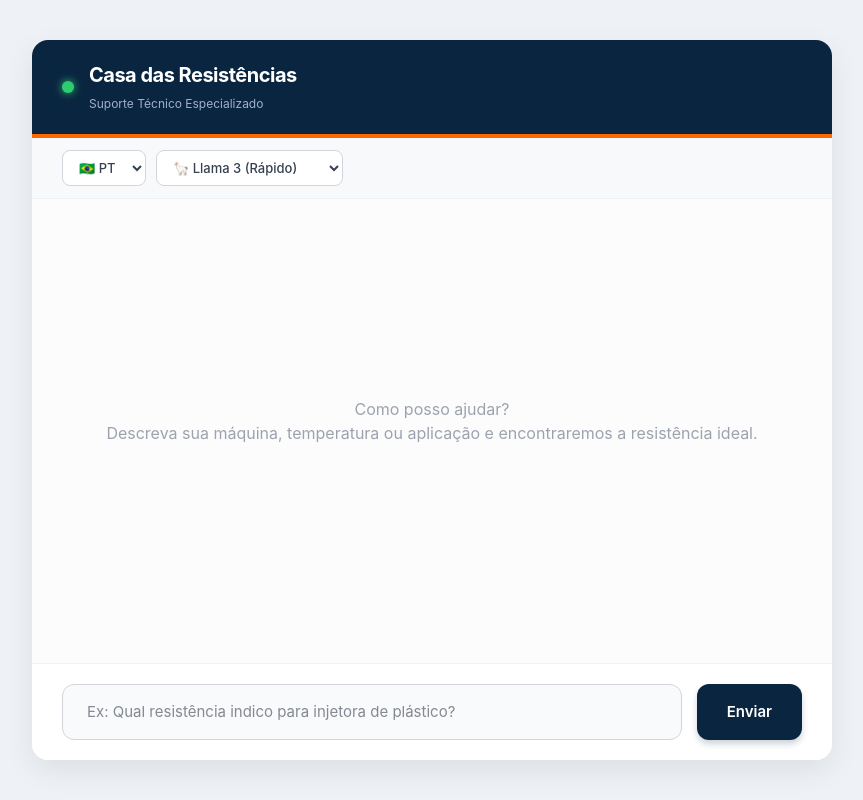
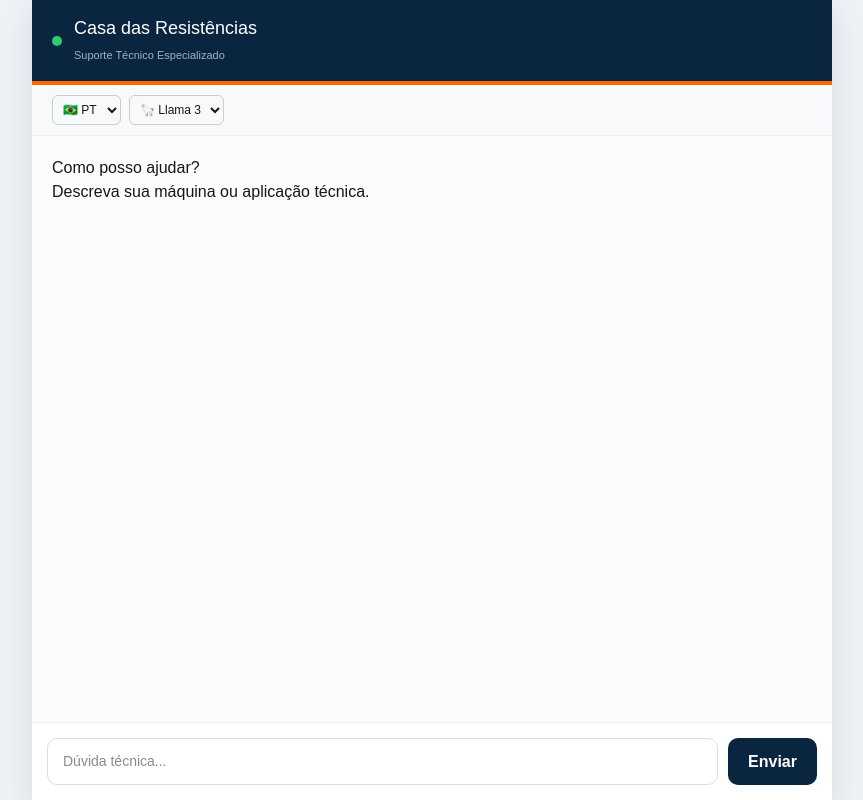
Before and after one commit to gbsnt/casa-das-resistencias-bot, a Next.js app: page / in a window 1280 px wide. Shown: the whole page, without its empty margins (208-1071 px from the left). Built offline with nearby package versions, Linux system fonts and the light colour scheme.

Commit message:
Versão final com Pinecone Inference

```diff
--- a/app/page.js
+++ b/app/page.js
@@ -6,11 +6,8 @@ export default function Chat() {
   const [messages, setMessages] = useState([]);
   const [input, setInput] = useState('');
   const [loading, setLoading] = useState(false);
-
-  // Nossos seletores de Idioma e IA
   const [language, setLanguage] = useState('Português');
   const [provider, setProvider] = useState('groq');
-
   const [modelUsado, setModelUsado] = useState('');
   const messagesEndRef = useRef(null);
 
@@ -34,7 +31,6 @@ export default function Chat() {
       const response = await fetch('/api/chat', {
         method: 'POST',
         headers: { 'Content-Type': 'application/json' },
-        // Agora enviamos o provider (IA escolhida) para o backend!
         body: JSON.stringify({ messages: [...messages, userMsg], language, provider }),
       });
 
@@ -46,255 +42,190 @@ export default function Chat() {
         setMessages(prev => [...prev, { role: 'assistant', content: data.content }]);
       }
     } catch (err) {
-      setMessages(prev => [...prev, { role: 'assistant', content: '❌ Erro de conexão com o servidor.' }]);
+      setMessages(prev => [...prev, { role: 'assistant', content: '❌ Erro de conexão.' }]);
     } finally {
       setLoading(false);
     }
   };
 
   return (
-    <div style={styles.background}>
-      <div style={styles.container}>
-        <header style={styles.header}>
-          <div style={styles.logoArea}>
-            <div style={styles.statusDot}></div>
+    <div className="background">
+      <div className="container">
+        <header className="header">
+          <div className="logoArea">
+            <div className="statusDot"></div>
             <div>
-              <h1 style={styles.title}>Casa das Resistências</h1>
-              <span style={styles.subtitle}>Suporte Técnico Especializado</span>
+              <h1 className="title">Casa das Resistências</h1>
+              <span className="subtitle">Suporte Técnico Especializado</span>
             </div>
           </div>
         </header>
 
-        <div style={styles.settingsBar}>
-          <div style={styles.selectors}>
-            <select style={styles.select} value={language} onChange={(e) => setLanguage(e.target.value)}>
+        <div className="settingsBar">
+          <div className="selectors">
+            <select className="select" value={language} onChange={(e) => setLanguage(e.target.value)}>
               <option value="Português">🇧🇷 PT</option>
               <option value="English">🇺🇸 EN</option>
               <option value="Español">🇪🇸 ES</option>
             </select>
 
-            <select style={styles.select} value={provider} onChange={(e) => setProvider(e.target.value)}>
-              <option value="groq">🦙 Llama 3 (Rápido)</option>
-              <option value="gemini">✨ Gemini 1.5 (Google)</option>
+            <select className="select" value={provider} onChange={(e) => setProvider(e.target.value)}>
+              <option value="groq">🦙 Llama 3</option>
+              <option value="gemini">✨ Gemini</option>
             </select>
           </div>
-
-          {modelUsado && (
-            <span style={styles.modelBadge}>Respondido por: <strong>{modelUsado}</strong></span>
-          )}
+          {modelUsado && <span className="modelBadge">IA: <strong>{modelUsado}</strong></span>}
         </div>
 
-        <main style={styles.chatWindow}>
+        <main className="chatWindow">
           {messages.length === 0 && (
-            <div style={styles.emptyState}>
+            <div className="emptyState">
               <h2>Como posso ajudar?</h2>
-              <p>Descreva sua máquina, temperatura ou aplicação e encontraremos a resistência ideal.</p>
+              <p>Descreva sua máquina ou aplicação técnica.</p>
             </div>
           )}
 
           {messages.map((m, i) => (
-            <div key={i} style={m.role === 'user' ? styles.userRow : styles.aiRow}>
-              <div style={m.role === 'user' ? styles.userBubble : styles.aiBubble}>
+            <div key={i} className={m.role === 'user' ? 'userRow' : 'aiRow'}>
+              <div className={m.role === 'user' ? 'userBubble' : 'aiBubble'}>
                 <ReactMarkdown>{m.content}</ReactMarkdown>
               </div>
             </div>
           ))}
           {loading && (
-            <div style={styles.aiRow}>
-              <div style={styles.loadingBubble}>
-                <span style={styles.pulse}>Processando catálogo...</span>
-              </div>
+            <div className="aiRow">
+              <div className="loadingBubble pulse">Processando catálogo...</div>
             </div>
           )}
           <div ref={messagesEndRef} />
         </main>
 
-        <form onSubmit={sendMessage} style={styles.inputArea}>
+        <form onSubmit={sendMessage} className="inputArea">
           <input
-            style={styles.input}
+            className="input"
             value={input}
             onChange={e => setInput(e.target.value)}
-            placeholder="Ex: Qual resistência indico para injetora de plástico?"
+            placeholder="Dúvida técnica..."
             disabled={loading}
           />
-          <button style={loading ? styles.btnOff : styles.btnOn} type="submit" disabled={loading}>
+          <button className={loading ? 'btnOff' : 'btnOn'} type="submit" disabled={loading}>
             {loading ? '⏳' : 'Enviar'}
           </button>
         </form>
       </div>
+
+      <style jsx>{`
+        .background {
+          background-color: #eef2f6;
+          min-height: 100dvh; /* dvh evita bugs de altura no Chrome mobile */
+          display: flex;
+          justify-content: center;
+          align-items: center;
+          font-family: sans-serif;
+        }
+        .container {
+          display: flex;
+          flex-direction: column;
+          height: 100dvh;
+          width: 100%;
+          max-width: 800px;
+          background: white;
+          box-shadow: 0 10px 30px rgba(0,0,0,0.1);
+        }
+        .header {
+          background: #0a2540;
+          color: white;
+          padding: 15px 20px;
+          border-bottom: 4px solid #ff6600;
+        }
+        .title { font-size: 18px; margin: 0; }
+        .subtitle { font-size: 11px; color: #a1b0cb; }
+        .statusDot { width: 10px; height: 10px; background: #2ecc71; border-radius: 50%; }
+        .logoArea { display: flex; align-items: center; gap: 12px; }
+
+        .settingsBar {
+          display: flex;
+          flex-wrap: wrap;
+          justify-content: space-between;
+          padding: 10px 20px;
+          background: #f8f9fa;
+          gap: 10px;
+          border-bottom: 1px solid #eee;
+        }
+        .selectors { display: flex; gap: 8px; }
+        .select { padding: 6px; border-radius: 6px; border: 1px solid #ccc; font-size: 12px; }
+        .modelBadge { font-size: 11px; color: #666; align-self: center; }
+
+        .chatWindow {
+          flex: 1;
+          overflow-y: auto;
+          padding: 20px;
+          display: flex;
+          flex-direction: column;
+          gap: 15px;
+          background: #fcfcfc;
+        }
+        .userRow { align-self: flex-end; max-width: 85%; }
+        .aiRow { align-self: flex-start; max-width: 90%; }
+
+        .userBubble {
+          background: #ff6600;
+          color: white;
+          padding: 12px 16px;
+          border-radius: 18px 18px 2px 18px;
+          font-size: 14px;
+        }
+        .aiBubble {
+          background: white;
+          border: 1px solid #e5e7eb;
+          padding: 12px 16px;
+          border-radius: 18px 18px 18px 2px;
+          font-size: 14px;
+          line-height: 1.5;
+        }
+
+        .inputArea {
+          padding: 15px;
+          display: flex;
+          gap: 10px;
+          border-top: 1px solid #eee;
+        }
+        .input {
+          flex: 1;
+          padding: 12px 15px;
+          border-radius: 10px;
+          border: 1px solid #ddd;
+          font-size: 14px;
+          outline: none;
+        }
+        .btnOn {
+          background: #0a2540;
+          color: white;
+          border: none;
+          padding: 0 20px;
+          border-radius: 10px;
+          font-weight: bold;
+        }
+
+        @media (max-width: 600px) {
+          .container { height: 100dvh; border-radius: 0; }
+          .header { padding: 10px 15px; }
+          .title { font-size: 16px; }
+          .chatWindow { padding: 15px; }
+          .settingsBar { padding: 8px 15px; }
+          .inputArea { padding: 10px; }
+          .userBubble, .aiBubble { font-size: 13.5px; padding: 10px 14px; }
+          .btnOn { padding: 0 15px; }
+          .modelBadge { width: 100%; text-align: center; order: 3; }
+        }
+
+        @keyframes pulse {
+          0% { opacity: 0.5; }
+          50% { opacity: 1; }
+          100% { opacity: 0.5; }
+        }
+        .pulse { animation: pulse 1.5s infinite; }
+      `}</style>
     </div>
   );
 }
-
-const styles = {
-  background: {
-    backgroundColor: '#eef2f6',
-    minHeight: '100vh',
-    display: 'flex',
-    justifyContent: 'center',
-    alignItems: 'center',
-    padding: '20px',
-    fontFamily: '"Inter", "Segoe UI", sans-serif',
-  },
-  container: {
-    display: 'flex',
-    flexDirection: 'column',
-    height: '90vh',
-    width: '100%',
-    maxWidth: '800px',
-    backgroundColor: '#ffffff',
-    borderRadius: '16px',
-    boxShadow: '0 10px 30px rgba(0,0,0,0.08)',
-    overflow: 'hidden'
-  },
-  header: {
-    backgroundColor: '#0a2540', // Azul super escuro industrial
-    borderBottom: '4px solid #ff6600', // Detalhe laranja (aquecimento/resistência)
-    color: 'white',
-    padding: '20px 30px',
-    display: 'flex',
-    justifyContent: 'space-between',
-    alignItems: 'center'
-  },
-  logoArea: {
-    display: 'flex',
-    alignItems: 'center',
-    gap: '15px'
-  },
-  statusDot: {
-    width: '12px',
-    height: '12px',
-    backgroundColor: '#2ecc71',
-    borderRadius: '50%',
-    boxShadow: '0 0 8px #2ecc71'
-  },
-  title: {
-    fontSize: '20px',
-    margin: 0,
-    fontWeight: '700',
-    letterSpacing: '-0.5px'
-  },
-  subtitle: {
-    fontSize: '12px',
-    color: '#a1b0cb'
-  },
-  settingsBar: {
-    display: 'flex',
-    justifyContent: 'space-between',
-    alignItems: 'center',
-    padding: '12px 30px',
-    backgroundColor: '#f8f9fa',
-    borderBottom: '1px solid #edf2f7'
-  },
-  selectors: {
-    display: 'flex',
-    gap: '10px'
-  },
-  select: {
-    padding: '8px 12px',
-    borderRadius: '8px',
-    border: '1px solid #d1d5db',
-    fontSize: '13px',
-    outline: 'none',
-    backgroundColor: '#fff',
-    cursor: 'pointer',
-    fontWeight: '500',
-    color: '#374151'
-  },
-  modelBadge: {
-    fontSize: '12px',
-    color: '#6b7280',
-  },
-  chatWindow: {
-    flex: 1,
-    overflowY: 'auto',
-    padding: '30px',
-    display: 'flex',
-    flexDirection: 'column',
-    gap: '20px',
-    backgroundColor: '#fcfcfc'
-  },
-  emptyState: {
-    textAlign: 'center',
-    color: '#9ca3af',
-    marginTop: 'auto',
-    marginBottom: 'auto',
-  },
-  userRow: {
-    alignSelf: 'flex-end',
-    maxWidth: '75%'
-  },
-  aiRow: {
-    alignSelf: 'flex-start',
-    maxWidth: '85%'
-  },
-  userBubble: {
-    backgroundColor: '#ff6600', // Laranja Casa das Resistências
-    color: 'white',
-    padding: '14px 20px',
-    borderRadius: '20px 20px 4px 20px',
-    fontSize: '15px',
-    boxShadow: '0 4px 12px rgba(255, 102, 0, 0.2)',
-    lineHeight: '1.5'
-  },
-  aiBubble: {
-    backgroundColor: '#ffffff',
-    color: '#1f2937',
-    padding: '14px 20px',
-    borderRadius: '20px 20px 20px 4px',
-    fontSize: '15px',
-    border: '1px solid #e5e7eb',
-    lineHeight: '1.6',
-    boxShadow: '0 4px 12px rgba(0,0,0,0.03)',
-    whiteSpace: 'pre-wrap',
-    overflowWrap: 'break-word'
-  },
-  loadingBubble: {
-    padding: '14px 20px',
-    backgroundColor: '#f3f4f6',
-    borderRadius: '20px 20px 20px 4px',
-    fontSize: '14px',
-    color: '#6b7280',
-  },
-  pulse: {
-    animation: 'pulse 1.5s infinite',
-  },
-  inputArea: {
-    padding: '20px 30px',
-    backgroundColor: '#ffffff',
-    display: 'flex',
-    gap: '15px',
-    borderTop: '1px solid #edf2f7'
-  },
-  input: {
-    flex: 1,
-    padding: '16px 24px',
-    borderRadius: '12px',
-    border: '1px solid #d1d5db',
-    outline: 'none',
-    fontSize: '15px',
-    transition: 'border-color 0.2s',
-    backgroundColor: '#f9fafb',
-    color: '#111827'
-  },
-  btnOn: {
-    backgroundColor: '#0a2540',
-    color: 'white',
-    border: 'none',
-    padding: '0 30px',
-    borderRadius: '12px',
-    cursor: 'pointer',
-    fontWeight: '600',
-    fontSize: '15px',
-    transition: 'background-color 0.2s',
-    boxShadow: '0 4px 6px rgba(10, 37, 64, 0.2)'
-  },
-  btnOff: {
-    backgroundColor: '#e5e7eb',
-    color: '#9ca3af',
-    border: 'none',
-    padding: '0 30px',
-    borderRadius: '12px',
-    fontWeight: '600'
-  },
-};
```
